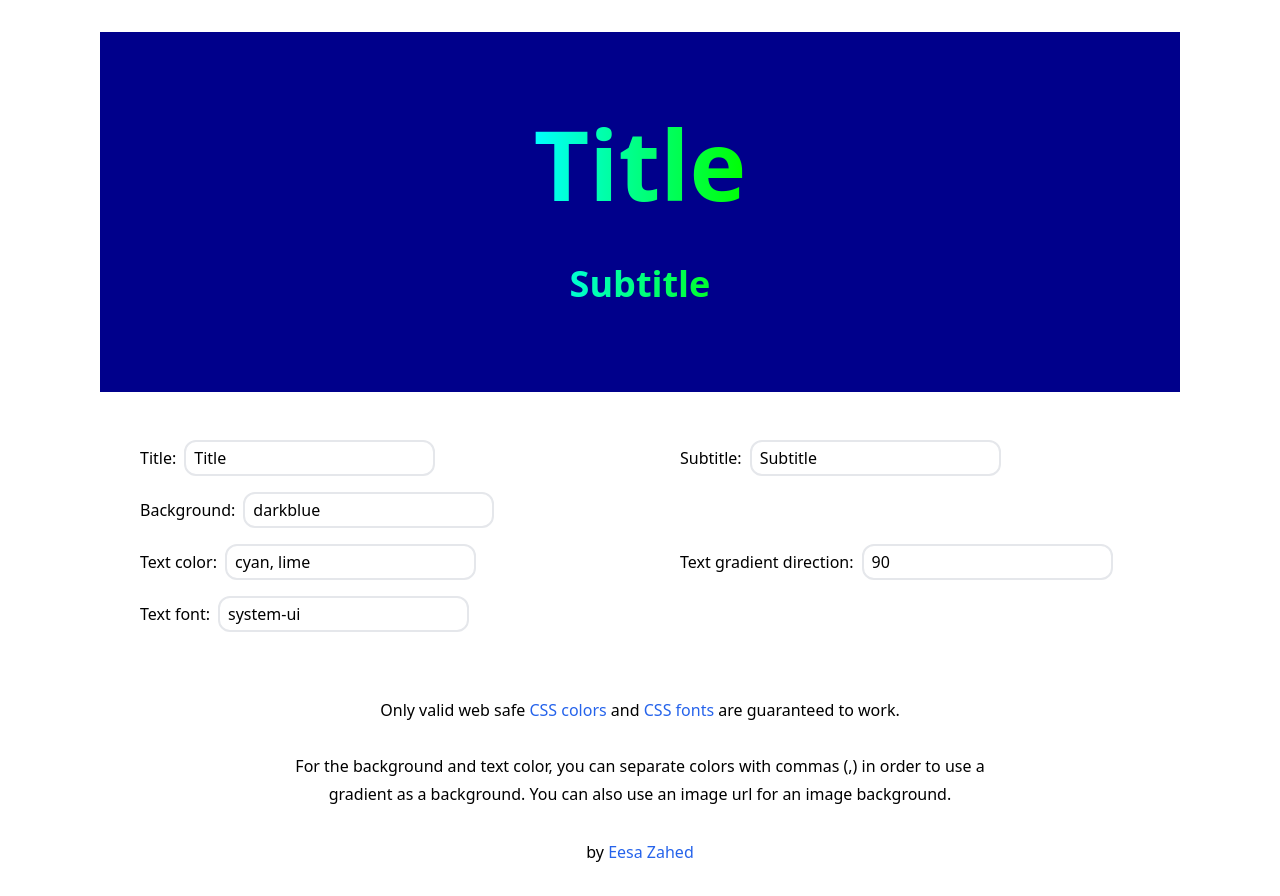
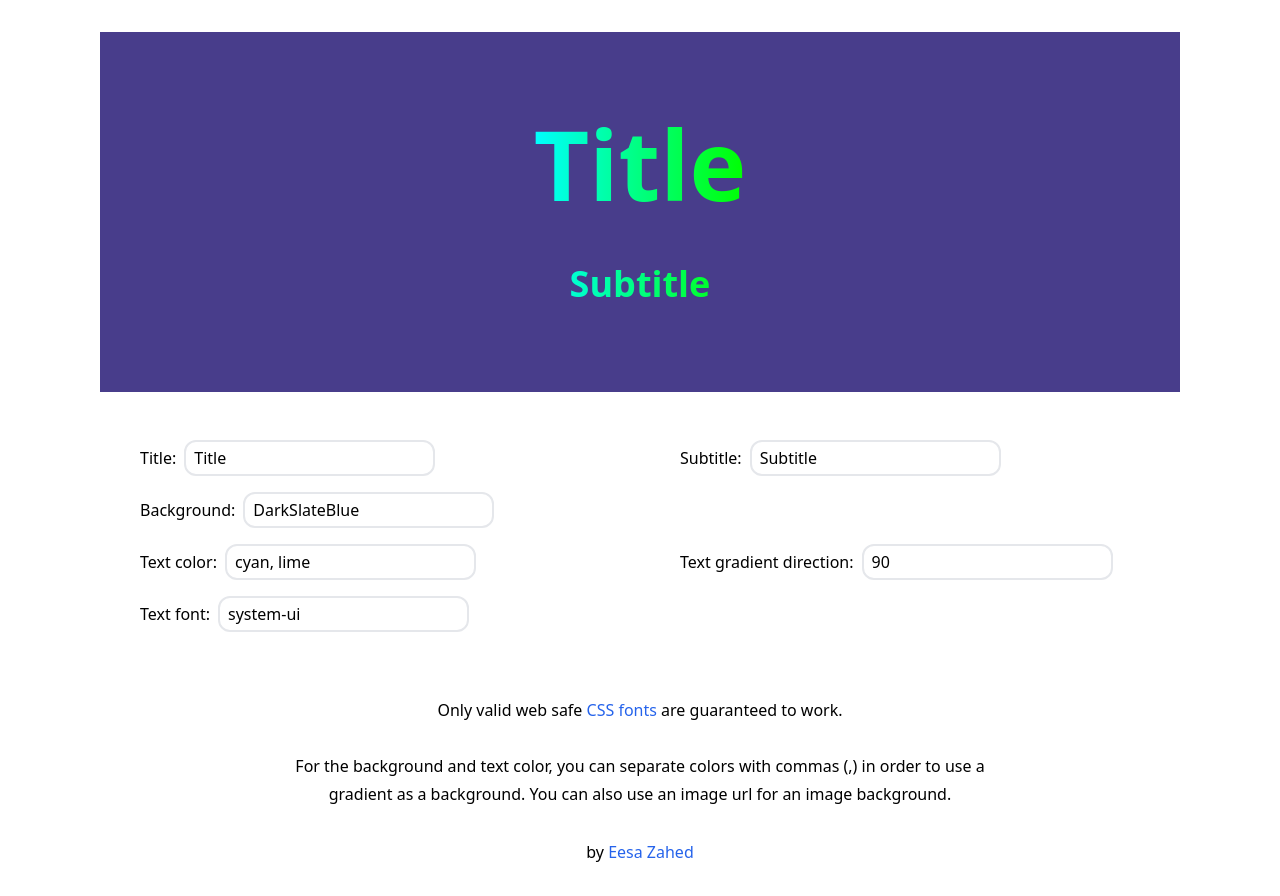
Before and after one commit to eesazahed/create-banner, a Next.js app: page / in a window 1280 px wide. Built offline with nearby package versions, Linux system fonts and the light colour scheme.

Commit message:
edit stuff :/

```diff
--- a/pages/index.tsx
+++ b/pages/index.tsx
@@ -33,10 +33,10 @@ const labelStyle = "px-2 py-1 mx-2 my-2";
 const linkStyle = "text-blue-600 hover:text-blue-700 dark:text-blue-500";
 
 const Home: NextPage = () => {
-  const [formData, setFormData] = useState<FormData>({
+ const [formData, setFormData] = useState<FormData>({
     title: "Title",
     subtitle: "Subtitle",
-    backgroundColor: "darkblue",
+    backgroundColor: "DarkSlateBlue",
     textBackground: "cyan, lime",
     bgColDir: 90,
     textColDir: 90,
@@ -228,15 +228,6 @@ const Home: NextPage = () => {
         <a
           rel="noreferrer"
           target="_blank"
-          href="https://www.w3schools.com/cssref/css_colors.php"
-          className={linkStyle}
-        >
-          CSS colors
-        </a>{" "}
-        and{" "}
-        <a
-          rel="noreferrer"
-          target="_blank"
           href="https://www.w3schools.com/css/css_font_websafe.asp"
           className={linkStyle}
         >
```
